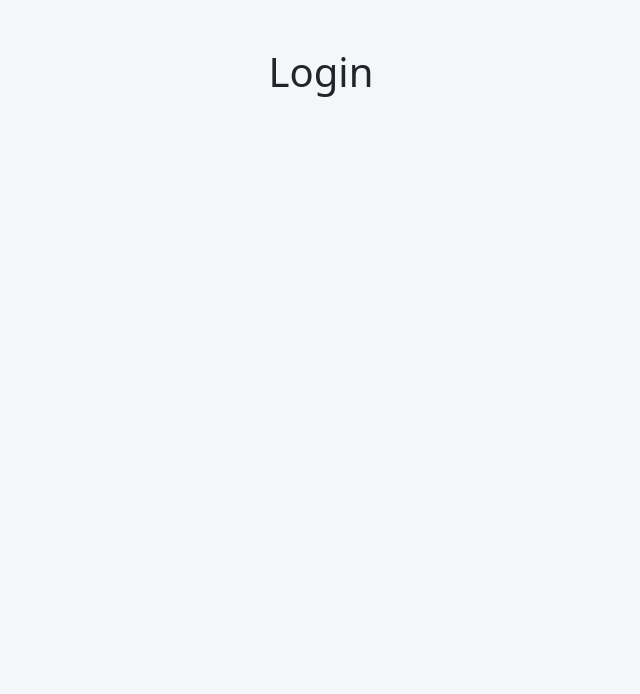
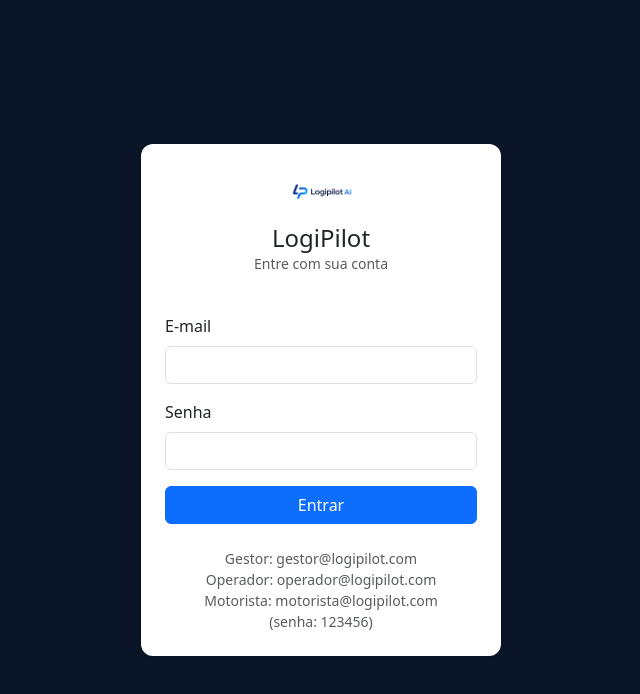
Before and after one commit to zanao-cloud/logipilot-tcc, a React (Vite) app: page / in a window 1280 px wide. Shown: the top 694 px of the page, without its empty margins (319-959 px from the left). Built offline with nearby package versions, Linux system fonts and the light colour scheme.

Commit message:
Login concluído

```diff
--- a/src/pages/Login/Login.jsx
+++ b/src/pages/Login/Login.jsx
@@ -1,5 +1,85 @@
+import { useState } from 'react'
+import { useNavigate } from 'react-router-dom'
+import api from '../../services/api'
+import { salvarUsuarioLogado } from '../../services/sessao'
+import styles from './Login.module.css'
+
 const Login = () => {
-  return <h1 className="text-center mt-5">Login</h1>
+  const [email, setEmail] = useState('')
+  const [senha, setSenha] = useState('')
+  const navigate = useNavigate()
+
+  const entrar = async (e) => {
+    e.preventDefault()
+
+    try {
+      const response = await api.get(`/usuarios?email=${email}`)
+      const usuario = response.data[0]
+
+      if (!usuario || usuario.senha !== senha) {
+        alert('E-mail ou senha inválidos.')
+        return
+      }
+
+      salvarUsuarioLogado(usuario)
+
+      if (usuario.papel === 'gestor') {
+        navigate('/dashboard')
+      } else if (usuario.papel === 'operador') {
+        navigate('/operador')
+      } else {
+        navigate('/motorista')
+      }
+    } catch (error) {
+      console.error('Não foi possível fazer login.', error)
+      alert('Não foi possível conectar ao servidor. Verifique se o json-server está rodando.')
+    }
+  }
+
+  return (
+    <div className={styles.pagina}>
+      <form className={`card p-4 shadow-sm ${styles.card}`} onSubmit={entrar}>
+        <div className="text-center mb-4">
+          <img src="/logo.png" alt="LogiPilot" className={styles.logo} />
+          <h1 className="h4 mt-2 mb-0">LogiPilot</h1>
+          <p className="text-muted small">Entre com sua conta</p>
+        </div>
+
+        <div className="mb-3">
+          <label className="form-label">E-mail</label>
+          <input
+            type="email"
+            className="form-control"
+            value={email}
+            onChange={(e) => setEmail(e.target.value)}
+            required
+          />
+        </div>
+
+        <div className="mb-3">
+          <label className="form-label">Senha</label>
+          <input
+            type="password"
+            className="form-control"
+            value={senha}
+            onChange={(e) => setSenha(e.target.value)}
+            required
+          />
+        </div>
+
+        <button type="submit" className="btn btn-primary w-100">
+          Entrar
+        </button>
+
+        <p className="text-muted small text-center mt-4 mb-0">
+          Gestor: gestor@logipilot.com<br />
+          Operador: operador@logipilot.com<br />
+          Motorista: motorista@logipilot.com<br />
+          (senha: 123456)
+        </p>
+      </form>
+    </div>
+  )
 }
 
 export default Login
--- /dev/null
+++ b/src/pages/Login/Login.module.css
@@ -0,0 +1,18 @@
+.pagina {
+  min-height: 100vh;
+  display: flex;
+  align-items: center;
+  justify-content: center;
+  background-color: #0a1628;
+}
+
+.card {
+  width: 100%;
+  max-width: 360px;
+  border-radius: 12px;
+  border: none;
+}
+
+.logo {
+  height: 48px;
+}
--- /dev/null
+++ b/src/services/sessao.js
@@ -0,0 +1,14 @@
+const CHAVE = 'logipilot_usuario'
+
+export const salvarUsuarioLogado = (usuario) => {
+  localStorage.setItem(CHAVE, JSON.stringify(usuario))
+}
+
+export const getUsuarioLogado = () => {
+  const dados = localStorage.getItem(CHAVE)
+  return dados ? JSON.parse(dados) : null
+}
+
+export const logout = () => {
+  localStorage.removeItem(CHAVE)
+}
```
